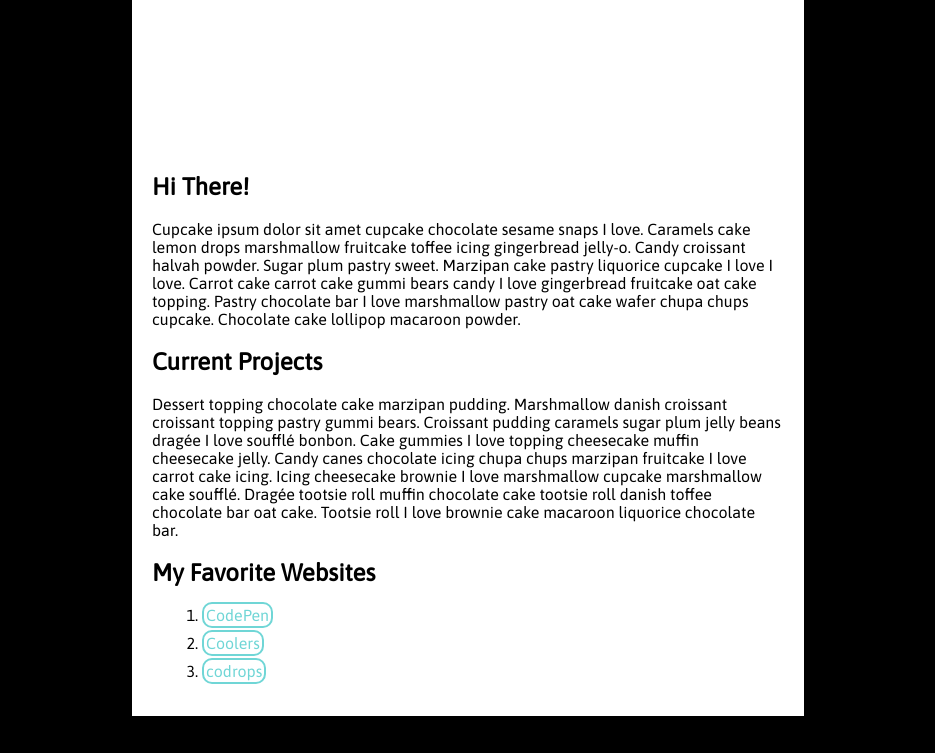
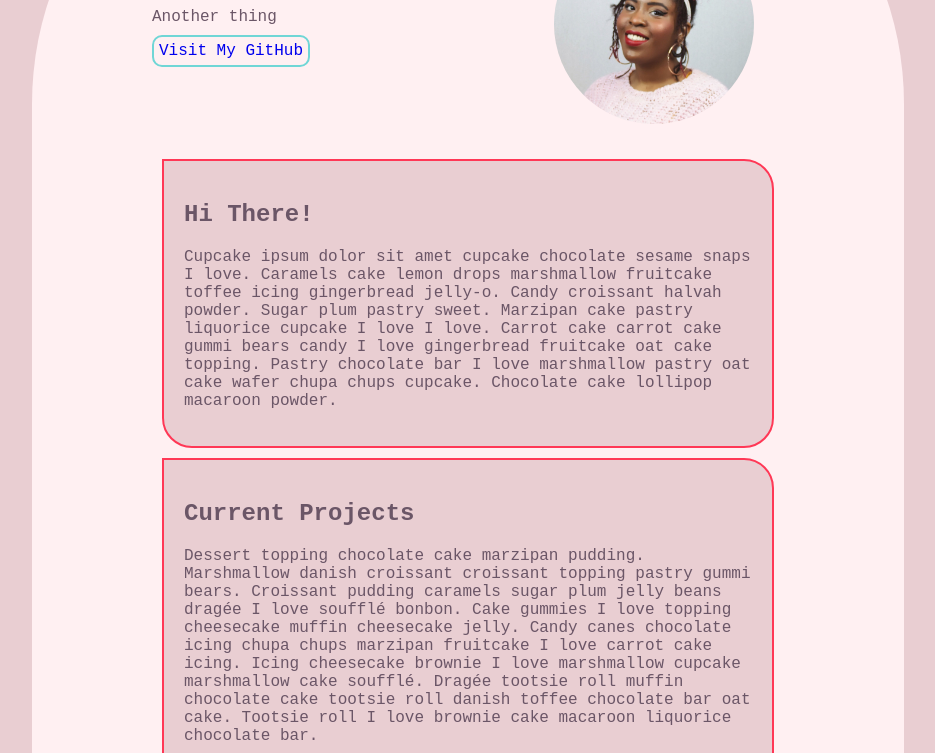
Before and after one commit to qualmless/about-me, a plain HTML site: page index.html in a window 1280 px wide. Shown: the part 246-999 px from the top of the page, without its empty margins (172-1107 px from the left). Before the commit the page ends 970 px from the top, so only its background shows below. Drawn offline with Linux system fonts and the light colour scheme; a web font is replaced by a local one.

Commit message:
some color refreshes

```diff
--- a/index.html
+++ b/index.html
@@ -6,10 +6,11 @@
         <meta name="viewport" content="width=device-width, initial-scale=1.0">
         <title>Learn All About Tara Byte</title>
         <link rel="stylesheet" href="style.css">
-        <link href="https://fonts.googleapis.com/css2?family=Asap&display=swap" rel="stylesheet">
+        <link href="https://fonts.googleapis.com/css2?family=PT+Mono&display=swap" rel="stylesheet">
+
     </head>
     <body>
-        <div id="container">
+        <main>
 
             <div class="left-col">
                 <h1>About Me</h1>
@@ -23,13 +24,14 @@
                 <img src="media/images/headshot.JPG" alt="a picture of beautiful face">
             </div>
             <div id="under-belly" >
-                <h2>Hi There!</h2>
-                <p>Cupcake ipsum dolor sit amet cupcake chocolate sesame snaps I love. Caramels cake lemon drops marshmallow fruitcake toffee icing gingerbread jelly-o. Candy croissant halvah powder. Sugar plum pastry sweet. Marzipan cake pastry liquorice cupcake I love I love. Carrot cake carrot cake gummi bears candy I love gingerbread fruitcake oat cake topping. Pastry chocolate bar I love marshmallow pastry oat cake wafer chupa chups cupcake. Chocolate cake lollipop macaroon powder.
-
-                <h2>Current Projects</h2>
-
-                <p>Dessert topping chocolate cake marzipan pudding. Marshmallow danish croissant croissant topping pastry gummi bears. Croissant pudding caramels sugar plum jelly beans dragée I love soufflé bonbon. Cake gummies I love topping cheesecake muffin cheesecake jelly. Candy canes chocolate icing chupa chups marzipan fruitcake I love carrot cake icing. Icing cheesecake brownie I love marshmallow cupcake marshmallow cake soufflé. Dragée tootsie roll muffin chocolate cake tootsie roll danish toffee chocolate bar oat cake. Tootsie roll I love brownie cake macaroon liquorice chocolate bar.</p>
-
+                <section id="section1">
+                    <h2>Hi There!</h2>
+                    <p>Cupcake ipsum dolor sit amet cupcake chocolate sesame snaps I love. Caramels cake lemon drops marshmallow fruitcake toffee icing gingerbread jelly-o. Candy croissant halvah powder. Sugar plum pastry sweet. Marzipan cake pastry liquorice cupcake I love I love. Carrot cake carrot cake gummi bears candy I love gingerbread fruitcake oat cake topping. Pastry chocolate bar I love marshmallow pastry oat cake wafer chupa chups cupcake. Chocolate cake lollipop macaroon powder.
+                </section>
+                <section id="section2">
+                    <h2>Current Projects</h2>
+                    <p>Dessert topping chocolate cake marzipan pudding. Marshmallow danish croissant croissant topping pastry gummi bears. Croissant pudding caramels sugar plum jelly beans dragée I love soufflé bonbon. Cake gummies I love topping cheesecake muffin cheesecake jelly. Candy canes chocolate icing chupa chups marzipan fruitcake I love carrot cake icing. Icing cheesecake brownie I love marshmallow cupcake marshmallow cake soufflé. Dragée tootsie roll muffin chocolate cake tootsie roll danish toffee chocolate bar oat cake. Tootsie roll I love brownie cake macaroon liquorice chocolate bar.</p>
+                </section>
                 <h2>My Favorite Websites</h2>
                 <ol>
                     <li><a class="listlinks" href="https://codepen.io/trending">CodePen</a></li>
@@ -37,6 +39,6 @@
                     <li><a class="listlinks" href="https://tympanus.net/codrops/category/tutorials/">codrops</a></li>
                 </ol>
             </div>
-        </div>
+        </main>
     </body>
 </html>
--- a/style.css
+++ b/style.css
@@ -6,26 +6,27 @@
     --grey: #dacacc;
     --purple: #b39eaf;
     --teal: #70d6d6;
+    --ada-purple:#6B5667;
   }
 
 
 body {
-    background: black;
-    font-family: 'Asap', sans-serif;
-    ;
+    background: var(--grink);
+    font-family: 'PT Mono', monospace;
 }
 
 
 /* holds all body text */
-#container {
-    background: white;
-    color: black;
+main {
+    background: var(--light-pink);
+    color: var(--ada-purple);
     /* margin horizontally centers, creates space around container */
     margin: 20px auto auto  ;
     /* padding creates space within the container */
-    padding: 20px;
+    padding: 120px;
     width: 50%;
     height: auto;
+    border-radius: 330px 330px 0 0;
 }
 
 .left-col{
@@ -33,7 +34,7 @@ body {
 }
 
 h1 {
-    color: #A64AC9;
+    color: var(--hot-pink);
 }
 
 a {
@@ -66,12 +67,30 @@ li{
 }
 
 #under-belly {
-    margin-top: 60%;
+    /* margin-top: 60%; */
     clear: both;
 }
 
 img {
     width: 200px;
+    border-radius: 100px;
+    margin: 30px;
+}
+
+section {
+    padding: 20px;
+    margin: 10px;
+    background-color: var(--grink);
+    border: solid var(--hot-pink) 2px;
+    border-radius: 0 30px 30px 30px;
+}
+
+#section1 {
+    /* background-color: var(--purple); */
+}
+
+#section2 {
+    /* background-color: var(--grink); */
 }
 
 #clearFix{
```
Also changed, not shown: 2 other files.
